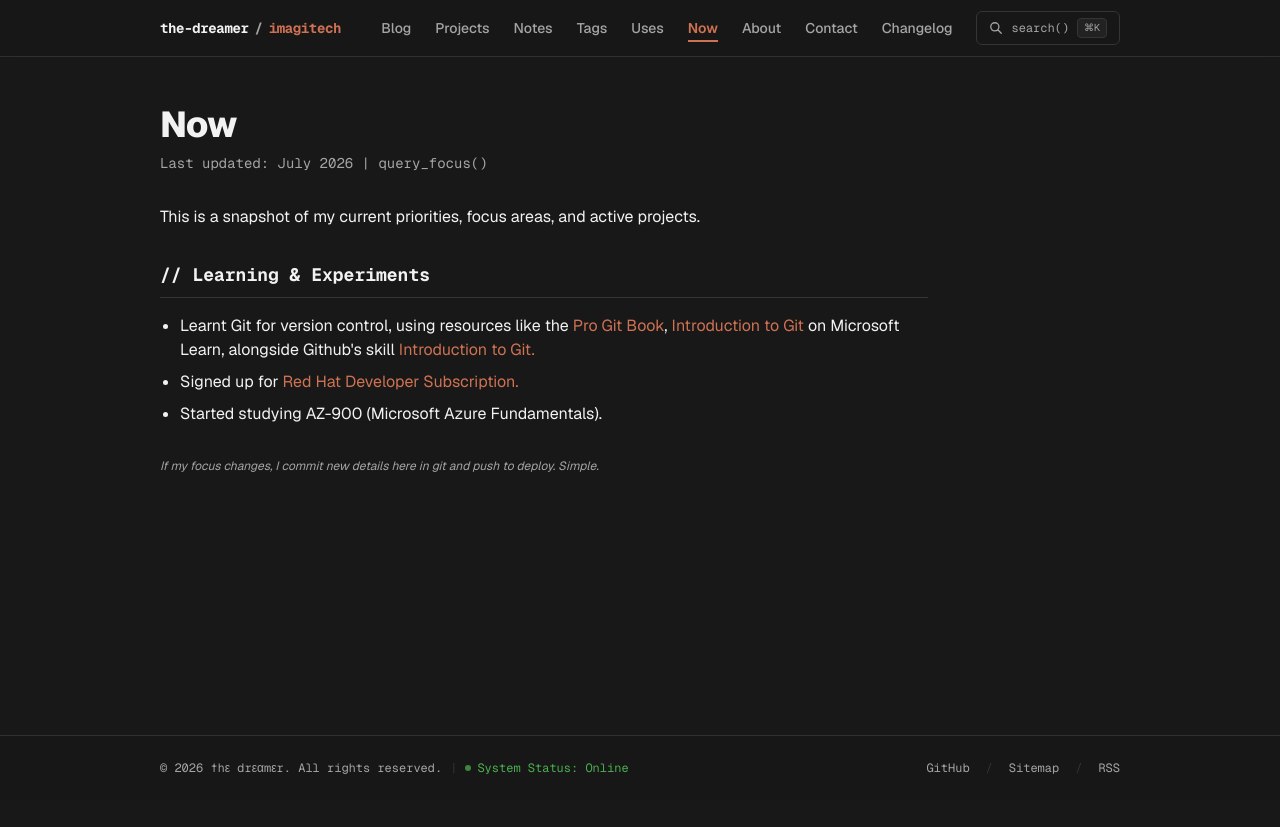
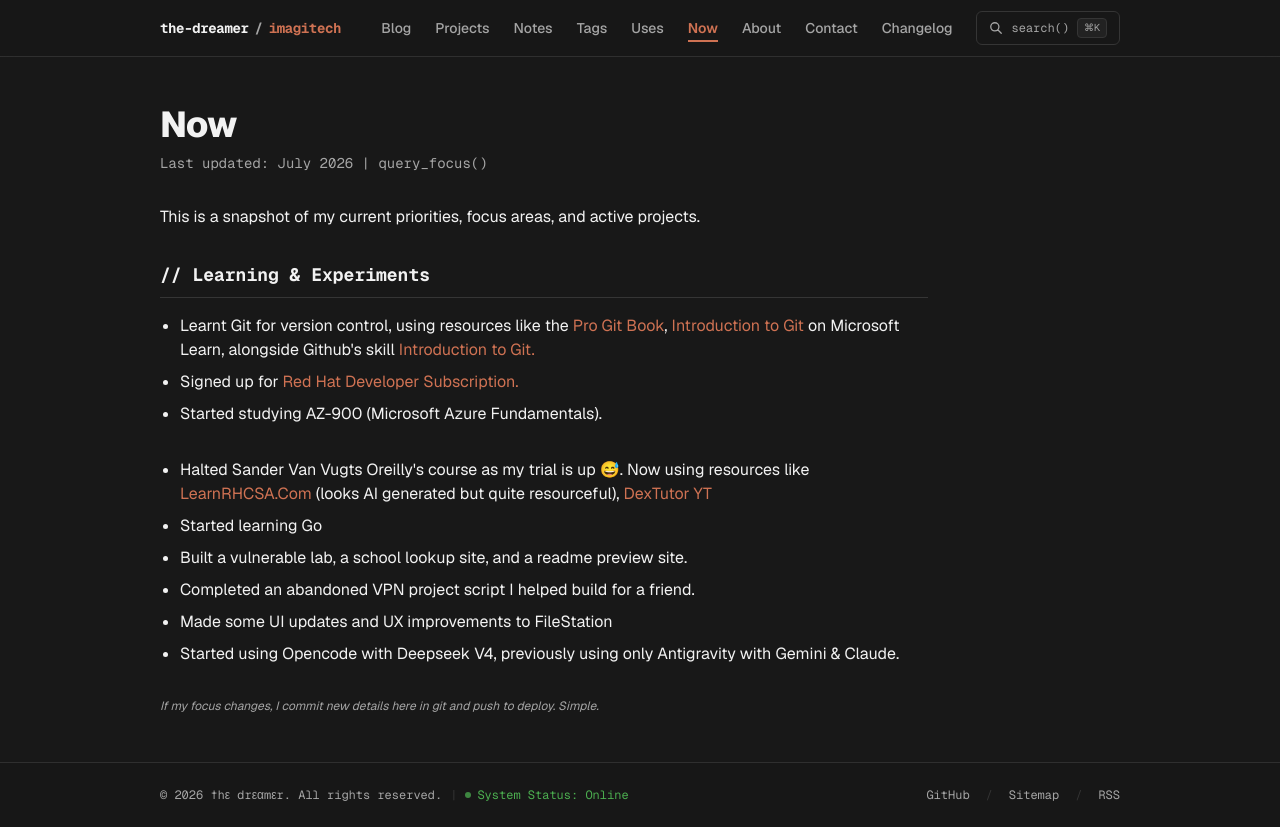
Before and after one commit to DDreamer01/imagitech-online, a Next.js app: page /now in a window 1280 px wide. Before the commit the page ends 800 px from the top, so only its background shows below. Built offline with nearby package versions, Linux system fonts and the light colour scheme.

Commit message:
Add: notes on passwordless ssh login, now and uses

```diff
--- a/src/app/now/page.tsx
+++ b/src/app/now/page.tsx
@@ -41,6 +41,29 @@ export default function NowPage() {
           </ul>
         </section>
 
+        <section className="mt-8 space-y-4">
+          <ul className="list-disc pl-5 space-y-2">
+            <li>
+              Halted Sander Van Vugts Oreilly's course as my  trial is up 😅. Now using resources like <Link href="https://learnrhcsa.com" className="text-sky-400 hover:underline">LearnRHCSA.Com</Link> (looks AI generated but quite resourceful), <Link href="https://https://www.youtube.com/@DexTutor" className="text-sky-400 hover:underline">DexTutor YT</Link>
+            </li>
+            <li>
+              Started learning Go
+            </li>
+            <li>
+              Built a vulnerable lab, a school lookup site, and a readme preview site.
+            </li>
+            <li>
+              Completed an abandoned VPN project script I helped build for a friend.
+            </li>
+            <li>
+              Made some UI updates and UX improvements to FileStation
+            </li>
+            <li>
+              Started using Opencode with Deepseek V4, previously using only Antigravity with Gemini & Claude.
+            </li>
+          </ul>
+        </section>
+
         <p className="mt-8 text-xs text-slate-500 italic">
           If my focus changes, I commit new details here in git and push to deploy. Simple.
         </p>
--- a/src/app/page.tsx
+++ b/src/app/page.tsx
@@ -47,8 +47,16 @@ export default function HomePage() {
                 <span className="text-emerald-400">Online</span>
               </div>
               <div className="flex justify-between">
+                <a href="https://schlookup.imagitech.online" target="_blank" rel="noopener noreferrer" className="text-slate-500 hover:text-sky-400 transition-colors">schlookup.imagitech.online</a>
+                <span className="text-emerald-400">Online</span>
+              </div>
+              <div className="flex justify-between">
+                <a href="https://readme.imagitech.online" target="_blank" rel="noopener noreferrer" className="text-slate-500 hover:text-sky-400 transition-colors">readme.imagitech.online</a>
+                <span className="text-emerald-400">Online</span>
+              </div>
+              <div className="flex justify-between">
                 <a href="https://nextcloud.imagitech.online" target="_blank" rel="noopener noreferrer" className="text-slate-500 hover:text-sky-400 transition-colors">nextcloud.imagitech.online</a>
-                <span className="text-emerald-400">Online</span>
+                <span className="text-emerald-400">Offline</span>
               </div>
               <div className="flex justify-between">
                 <a href="https://us.imagitech.online" target="_blank" rel="noopener noreferrer" className="text-slate-500 hover:text-sky-400 transition-colors">us.imagitech.online</a>
@@ -61,9 +69,11 @@ export default function HomePage() {
           <div className="space-y-3">
             <h3 className="text-xs text-emerald-400 font-bold border-b border-slate-900 pb-1">{"// Active Networks"}</h3>
             <div className="space-y-1 text-xs text-slate-300">
-              <div className="flex justify-between"><span className="text-slate-500">Azure East US</span> <span>VPN · File</span></div>
-              <div className="flex justify-between"><span className="text-slate-500">Azure West EU</span> <span>Nextcloud</span></div>
-              <div className="flex justify-between"><span className="text-slate-500">Cloudflare DNS</span> <span>imagitech.online</span></div>
+              <div className="flex justify-between"><span className="text-slate-500">North Central US</span> <span>File Storage Server</span></div>
+              <div className="flex justify-between"><span className="text-slate-500">Central US</span> <span>Lookup Tool</span></div>
+              <div className="flex justify-between"><span className="text-slate-500">North Central US</span> <span>README Studio</span></div>
+              <div className="flex justify-between"><span className="text-slate-500">-</span> <span>Nextcloud</span></div>
+              <div className="flex justify-between"><span className="text-slate-500">Cloudflare DNS</span> <span>README Studio</span></div>
             </div>
           </div>
 
@@ -72,7 +82,9 @@ export default function HomePage() {
             <h3 className="text-xs text-slate-400 font-bold border-b border-slate-900 pb-1">{"// Stack"}</h3>
             <div className="space-y-1 text-xs text-slate-300">
               <div className="flex justify-between"><span className="text-slate-500">Cloud</span> <span>Microsoft Azure</span></div>
-              <div className="flex justify-between"><span className="text-slate-500">OS</span> <span>Debian</span></div>
+              <div className="flex justify-between"><span className="text-slate-500">Python</span> <span>Ubuntu</span></div>
+              <div className="flex justify-between"><span className="text-slate-500">HTML/CCS/JavaScript</span> <span>Ubuntu</span></div>
+              <div className="flex justify-between"><span className="text-slate-500">-</span> <span>Docker</span></div>
               <div className="flex justify-between"><span className="text-slate-500">VPN Engine</span> <span>Haproxy • Xray-core</span></div>
             </div>
           </div>
--- a/src/app/uses/page.tsx
+++ b/src/app/uses/page.tsx
@@ -29,6 +29,8 @@ const GEAR = [
     items: [
       { name: "Nextcloud", desc: "Self hosted cloud storage platform." },
       { name: "FileStation", desc: "Python server for uploading and moving files around." },
+      { name: "Schlookup", desc: "Retrieve verified administrative address and contact of Universities."},
+      { name: "README Studio", desc: "Create, preview, and beautify your README files."}
     ],
   },
 ];
```
Also changed, not shown: content/notes/passwordless-ssh-login.mdx (added, +32 -0 lines), 1 other file (tests, documents, lock files or other folders).
